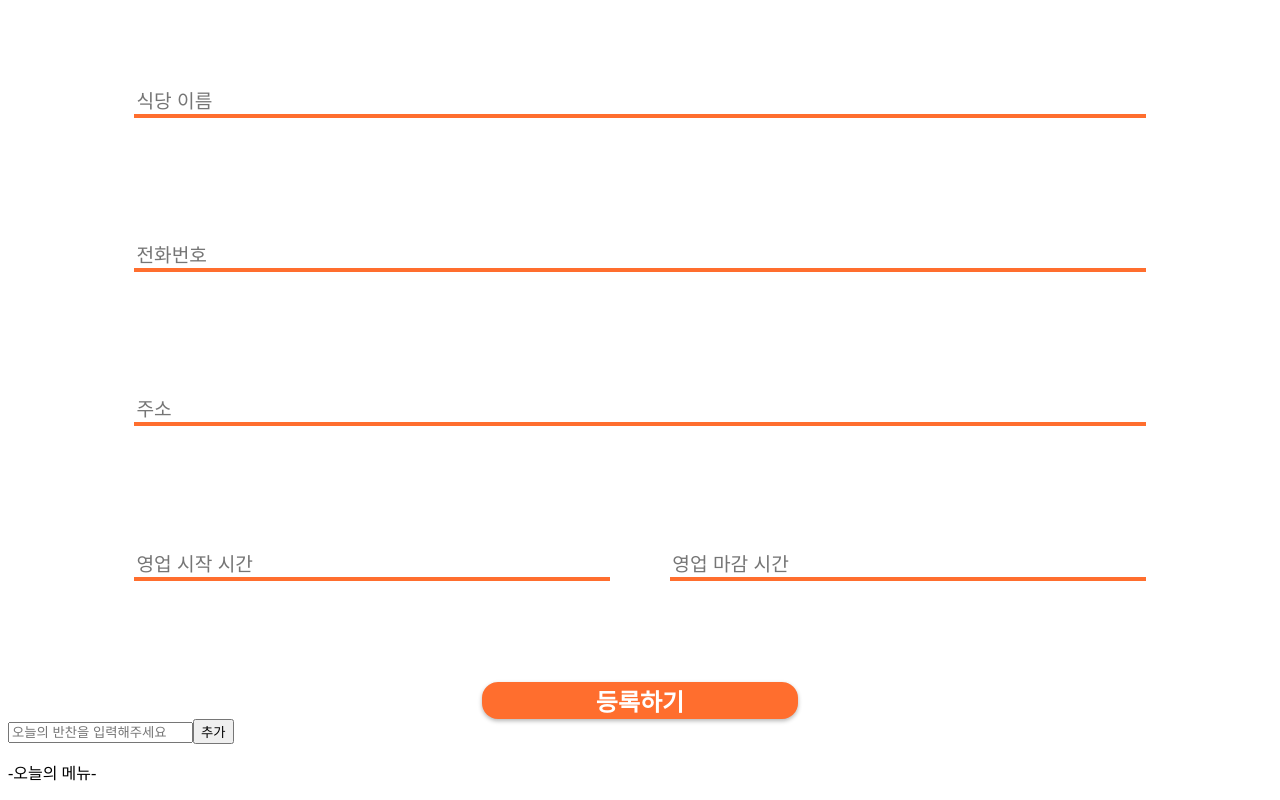
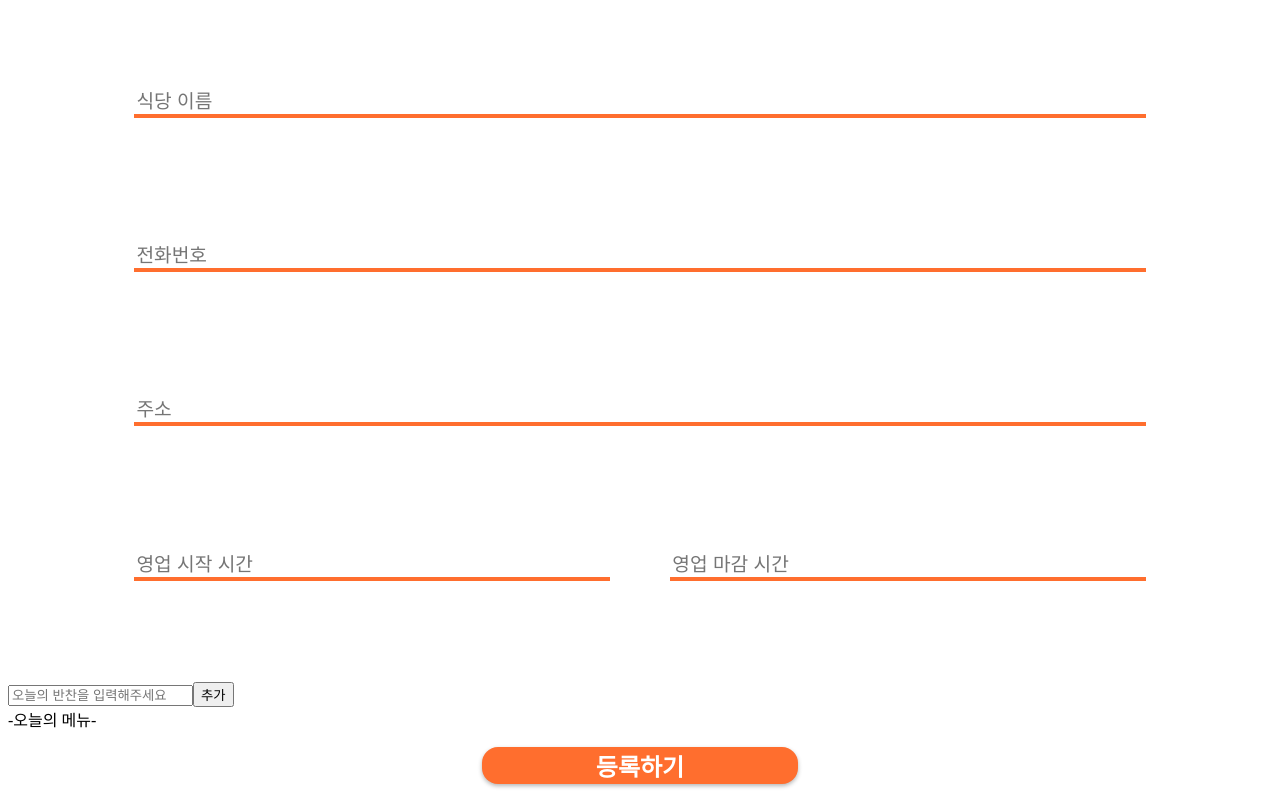
Before and after one commit to SPIDERMAN-webstudy/EatMou, a React (Create React App) app in the folder eat-mou/: page /KitchenAdd in a window 1280 px wide. Shown: the part 334-1134 px from the top of the page. Built offline with nearby package versions, Linux system fonts and the light colour scheme.

Commit message:
[FIX] 오늘의 메뉴 추가 버튼을 누르면 파이어베이스로 넘어가지는 오류 수정

```diff
--- a/eat-mou/src/components/Add/FoodList.js
+++ b/eat-mou/src/components/Add/FoodList.js
@@ -5,29 +5,30 @@ import PropTypes from "prop-types";
 const FoodList = ({ title, todayList, setTodayList }) => {
   return (
     <div>
-        <p>{title}</p>
+      <div>{title}</div>
       <ul>
         {todayList &&
-          todayList.map((today) => {
+          todayList.map((today) => (
             <Food
               key={today.id}
               today={today}
               todayList={todayList}
               setTodayList={setTodayList}
-            />;
-          })}
+            />
+          ))}
       </ul>
     </div>
   );
 };
 FoodList.prototype = {
-    title: PropTypes.string.isRequired,
-    todayList:PropTypes.arrayOf(
-        PropTypes.shape({
-            id: PropTypes.number.isRequired, text: PropTypes.string.isRequired,
-        })
-    ),
-    setTodayList: PropTypes.func.isRequired,
+  title: PropTypes.string.isRequired,
+  todayList: PropTypes.arrayOf(
+    PropTypes.shape({
+      id: PropTypes.number.isRequired,
+      text: PropTypes.string.isRequired,
+    })
+  ),
+  setTodayList: PropTypes.func.isRequired,
 };
 
 export default FoodList;
--- a/eat-mou/src/components/Add/InputBox.js
+++ b/eat-mou/src/components/Add/InputBox.js
@@ -18,6 +18,7 @@ const InputBox = ({ todayList, setTodayList }) => {
 
     setText("");
     inputRef.current.focus();
+    console.log(inputRef.current.value);
   };
 
   useEffect(() => {
@@ -33,7 +34,7 @@ const InputBox = ({ todayList, setTodayList }) => {
         placeholder="오늘의 반찬을 입력해주세요"
         onChange={onChangeInput}
       />
-      <button type="submit" onClick={onClickHandler}>
+      <button type="button" onClick={onClickHandler}>
         추가
       </button>
     </div>
--- a/eat-mou/src/components/Add/KitchenAdd.js
+++ b/eat-mou/src/components/Add/KitchenAdd.js
@@ -18,6 +18,9 @@ const KitchenAdd = (props) => {
   const openTimeRef = useRef("");
   const telephoneRef = useRef("");
   const todayRef = useRef([]);
+  //------------------------------Today음식 추가리스트 만들기----------------------------------------------
+  const [todayList, setTodayList] = useState([]);
+  // todayList = useRef([]);
   //--------------------------firebase에 데이터 POST하기---------------------------------
   async function addKitchenHandler(kitchen) {
     const response = await fetch(
@@ -50,19 +53,18 @@ const KitchenAdd = (props) => {
       menu: menuRef.current.value,
       today: todayRef.current.value,
     };
-
+    console.log(todayRef.current.value);
     addKitchenHandler(kitchen);
+    event.target.reset();
     console.log(kitchen);
   };
-  //------------------------------Today음식 추가리스트 만들기----------------------------------------------
-  const [todayList, setTodayList] = useState([]);
   //---------------------------------------------------------------------------------------------------------
   return (
     <div>
       <Link to={"../location"}>
         <button className={styles.button}>Back</button>
       </Link>
-      <form className={styles.form} onSubmit={submitHandler} ref={idRef}>
+      <form className={styles.form} ref={idRef} onSubmit={submitHandler}>
         <div className={styles.picture} ref={kitchenImgRef}>
           식당 사진을 추가해 주세요
         </div>
@@ -85,16 +87,21 @@ const KitchenAdd = (props) => {
             ref={closeTimeRef}
           />
         </span>
+        <div>
+          <InputBox
+            todayList={todayList}
+            setTodayList={setTodayList}
+            ref={todayList}
+          />
+          <FoodList
+            title={"-오늘의 메뉴-"}
+            todayList={todayList}
+            setTodayList={setTodayList}
+            ref={todayRef}
+          />
+        </div>
         <button className={styles.registerButton}>등록하기</button>
       </form>
-      <div>
-        <InputBox todayList={todayList} setTodayList={setTodayList} />
-        <FoodList
-          title={"-오늘의 메뉴-"}
-          todayList={todayList}
-          setTodayList={setTodayList}
-        />
-      </div>
     </div>
   );
 };
```
